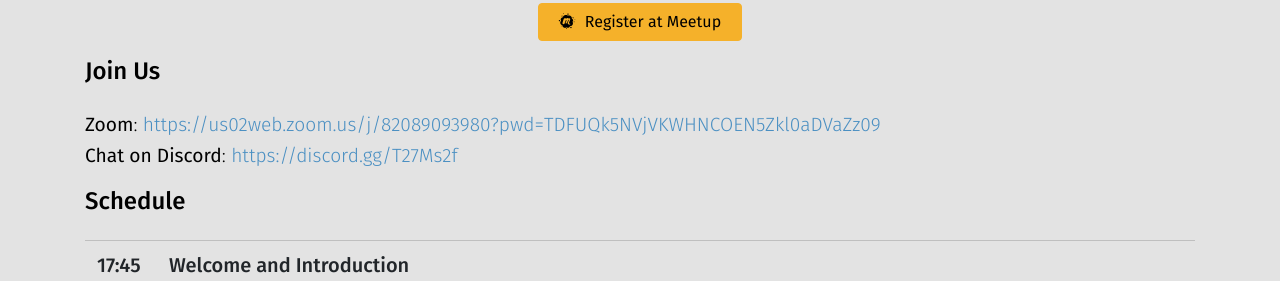
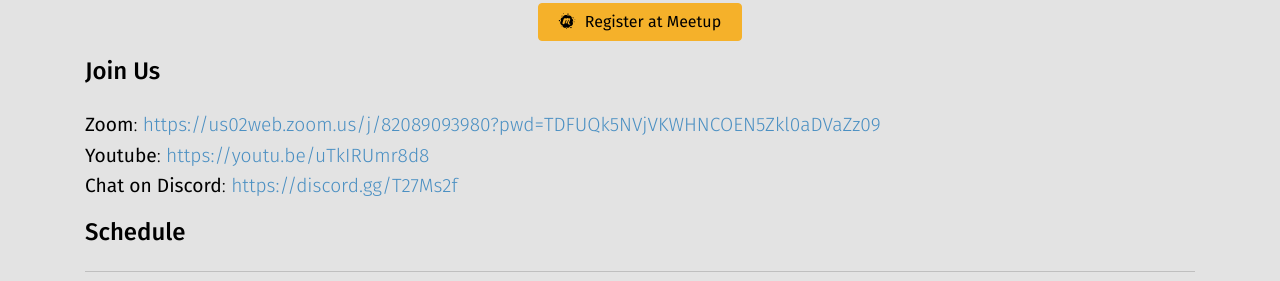
Before and after one commit to coding-club-linz/rust-linz, a website: page index.html in a window 1280 px wide. Shown: the part 1894-2175 px from the top of the page. Drawn offline with nearby package versions, Linux system fonts and the light colour scheme; files that its build step writes are made by us from their sources.

Commit message:
Add YouTube link

```diff
--- a/index.html
+++ b/index.html
@@ -181,8 +181,8 @@
                     <h4>Join Us</h4>
                     <p><b>Zoom</b>: <a href="https://us02web.zoom.us/j/82089093980?pwd=TDFUQk5NVjVKWHNCOEN5Zkl0aDVaZz09"
                             target="_blank">https://us02web.zoom.us/j/82089093980?pwd=TDFUQk5NVjVKWHNCOEN5Zkl0aDVaZz09</a><br />
-                        <!-- <b>Youtube</b>: <a href="https://youtu.be/ZsnkCCeJQ7I"
-                            target="_blank">https://youtu.be/ZsnkCCeJQ7I</a><br /> -->
+                        <b>Youtube</b>: <a href="https://youtu.be/uTkIRUmr8d8"
+                            target="_blank">https://youtu.be/uTkIRUmr8d8</a><br />
                         <b>Chat on Discord</b>: <a href="https://discord.gg/T27Ms2f"
                             target="_blank">https://discord.gg/T27Ms2f</a>
                     </p>
```
